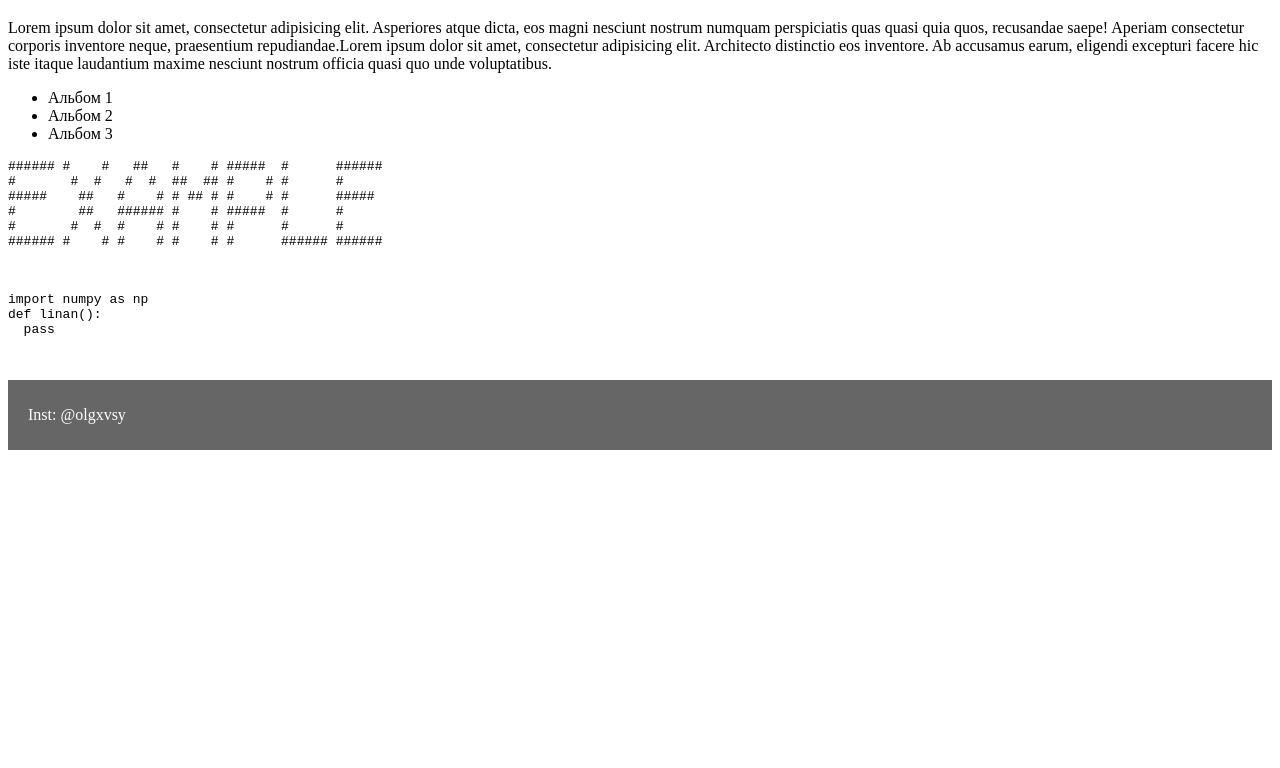
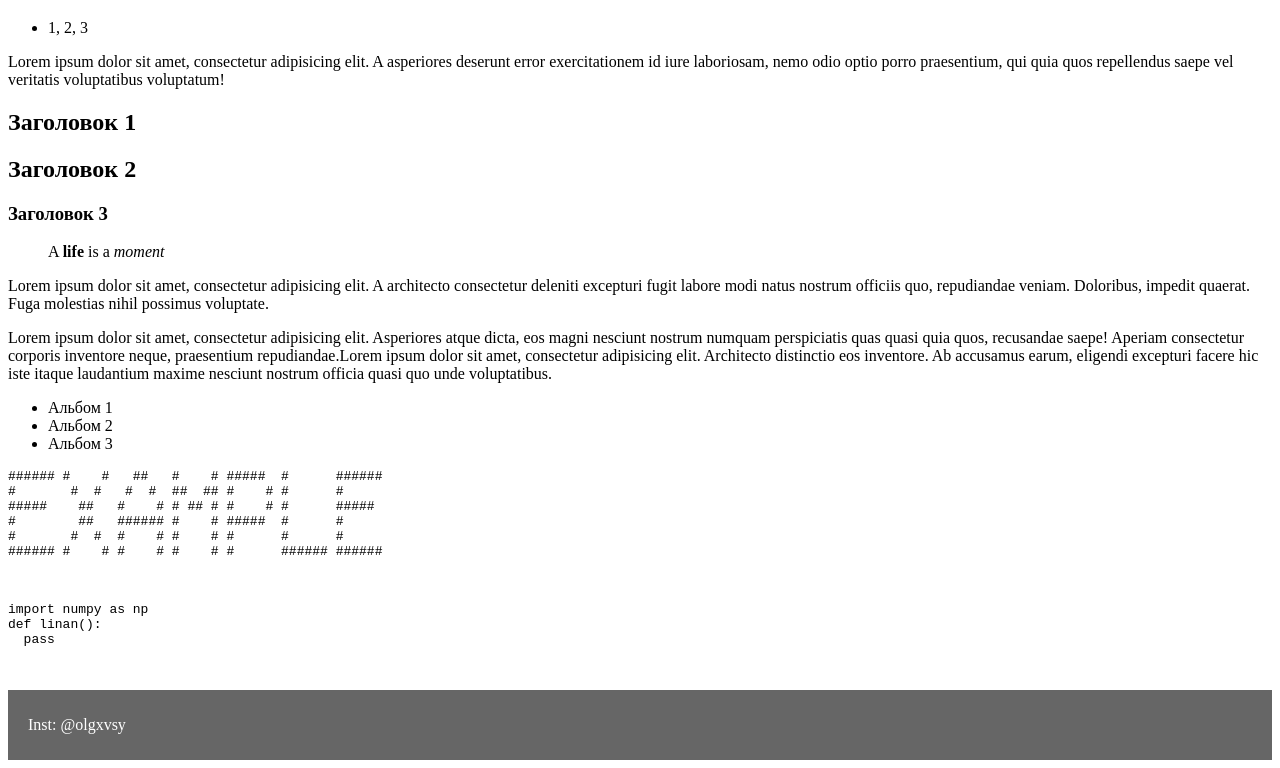
Before and after one commit to honeySimulator/Web-programming-5-sem, a plain HTML site: page index.html in a window 1280 px wide. Shown: the part 61-829 px from the top of the page. Before the commit the page ends 800 px from the top, so only its background shows below. Drawn offline with Linux system fonts and the light colour scheme.

Commit message:
feat: add new tags, text

```diff
--- a/index.html
+++ b/index.html
@@ -20,6 +20,39 @@
         </div>
     </header>
     <main>
+        <nav>
+            <ul>
+                <li>
+                    1, 2, 3
+                </li>
+            </ul>
+        </nav>
+        <aside>
+            <p>
+                Lorem ipsum dolor sit amet, consectetur adipisicing elit. A asperiores deserunt error exercitationem id iure laboriosam, nemo odio optio porro praesentium, qui quia quos repellendus saepe vel veritatis voluptatibus voluptatum!
+            </p>
+        </aside>
+        <section>
+            <h1>
+                Заголовок 1
+            </h1>
+            <h2>
+                Заголовок 2
+            </h2>
+            <h3>
+                Заголовок 3
+            </h3>
+            <blockquote>
+                <p>
+                    A <strong>life</strong> is a <em>moment</em>
+                </p>
+            </blockquote>
+            <article>
+                <p>
+                    Lorem ipsum dolor sit amet, consectetur adipisicing elit. A architecto consectetur deleniti excepturi fugit labore modi natus nostrum officiis quo, repudiandae veniam. Doloribus, impedit quaerat. Fuga molestias nihil possimus voluptate.
+                </p>
+            </article>
+        </section>
         <p>Lorem ipsum dolor sit amet, consectetur adipisicing elit. Asperiores atque dicta, eos magni nesciunt nostrum numquam
             perspiciatis quas quasi quia quos, recusandae saepe! Aperiam consectetur corporis inventore neque, praesentium
             repudiandae.Lorem ipsum dolor sit amet, consectetur adipisicing elit. Architecto distinctio eos inventore. Ab accusamus earum, eligendi excepturi facere hic iste itaque laudantium maxime nesciunt nostrum officia quasi quo unde voluptatibus.
```
